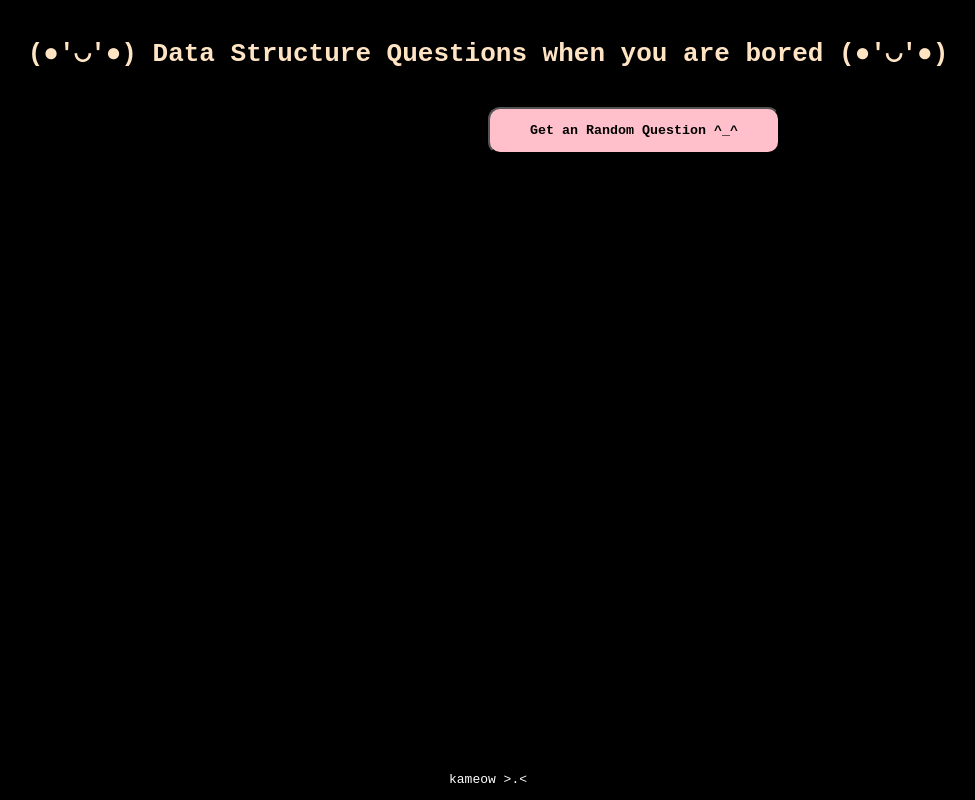
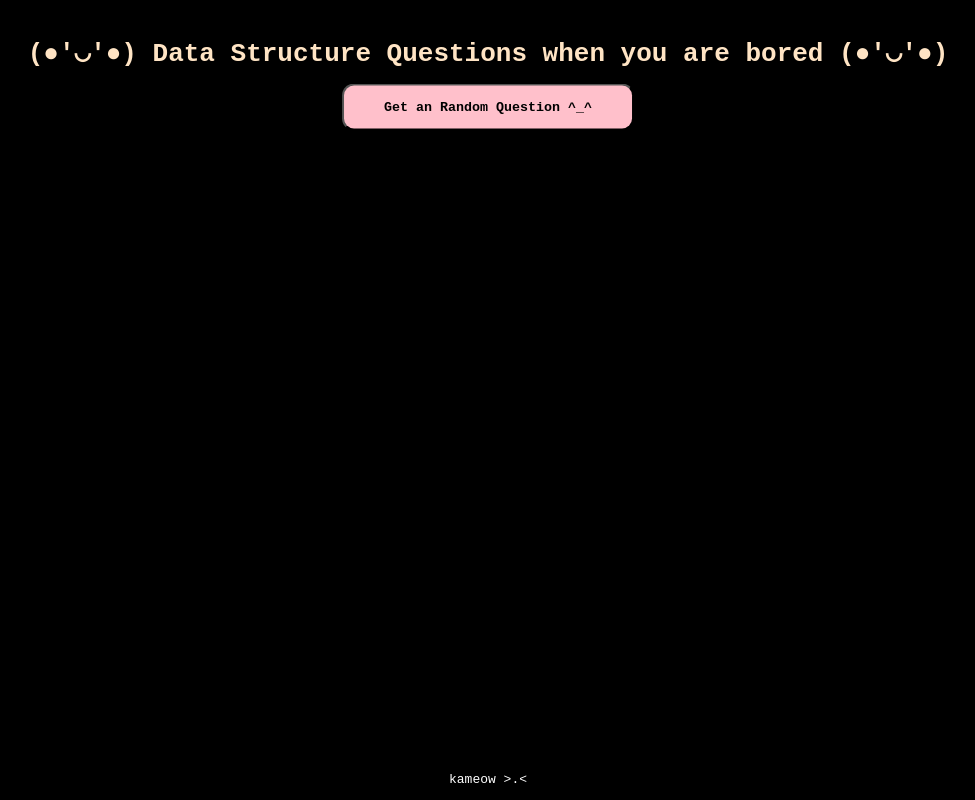
Before and after one commit to doesnots/random-questions, a plain HTML site: page index.html in a window 1280 px wide. Shown: the whole page, without its empty margins (152-1127 px from the left). Drawn offline with Linux system fonts and the light colour scheme.

Commit message:
Update style.css

```diff
--- a/style.css
+++ b/style.css
@@ -18,14 +18,15 @@ body {
     background-color: blanchedalmond;
     border: none;
     color: white;
-    padding: 15px 32px;
+    padding: 5px;
     text-align: center;
     text-decoration: none;
-    display: inline-block;
+    display: flex;
     font-size: 16px;
     margin: 4px 2px;
     cursor: pointer;
     align-items: center;
+
 
   }
 
@@ -36,7 +37,12 @@ body {
     border-radius: 12px;
     padding: 14px 40px;
     align-items: center;
-    margin-left: 640px;
+    margin: 0;
+    position: absolute;
+
+    left: 50%;
+    -ms-transform: translate(-50%, -50%);
+    transform: translate(-50%, -50%);
     font-family: monospace;
     font-weight: bold;
   }
```
